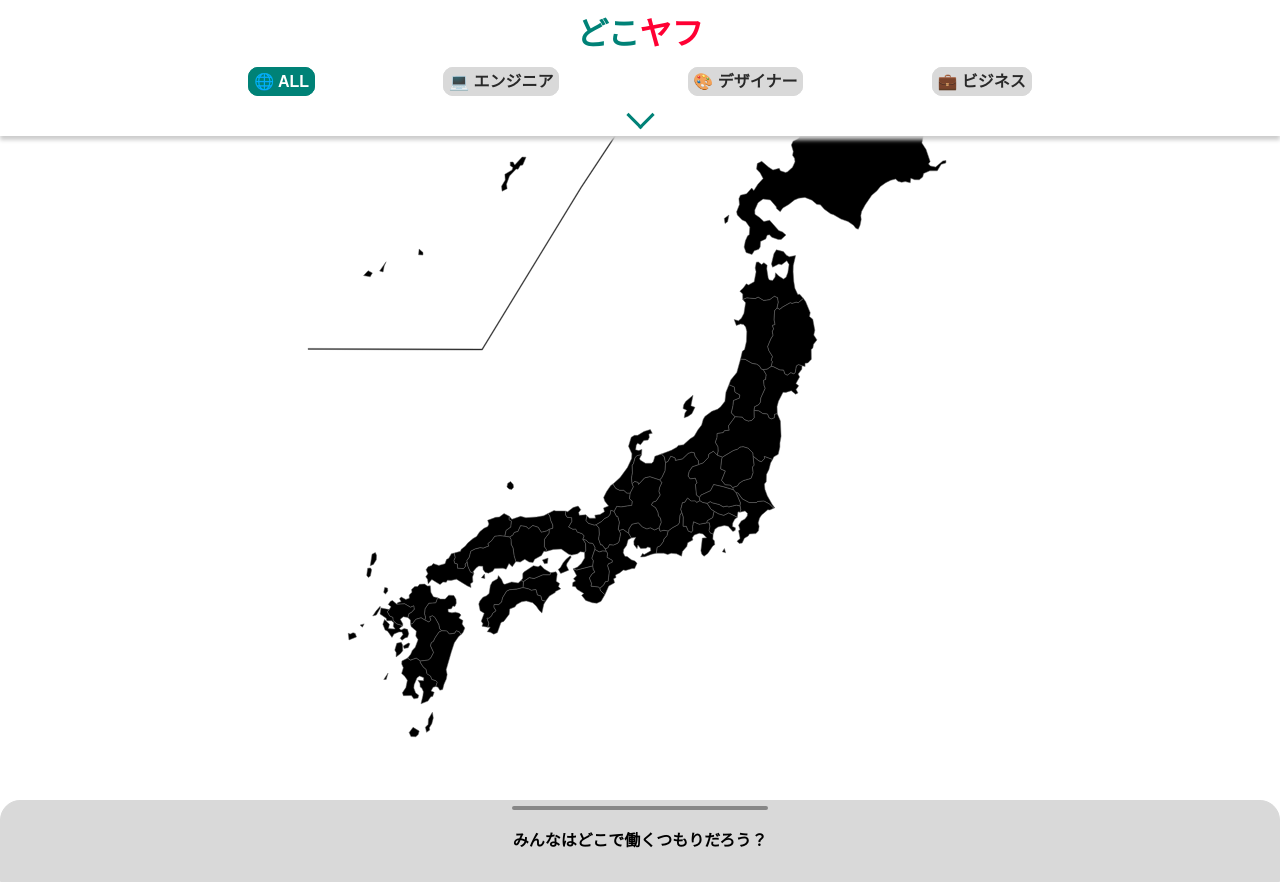
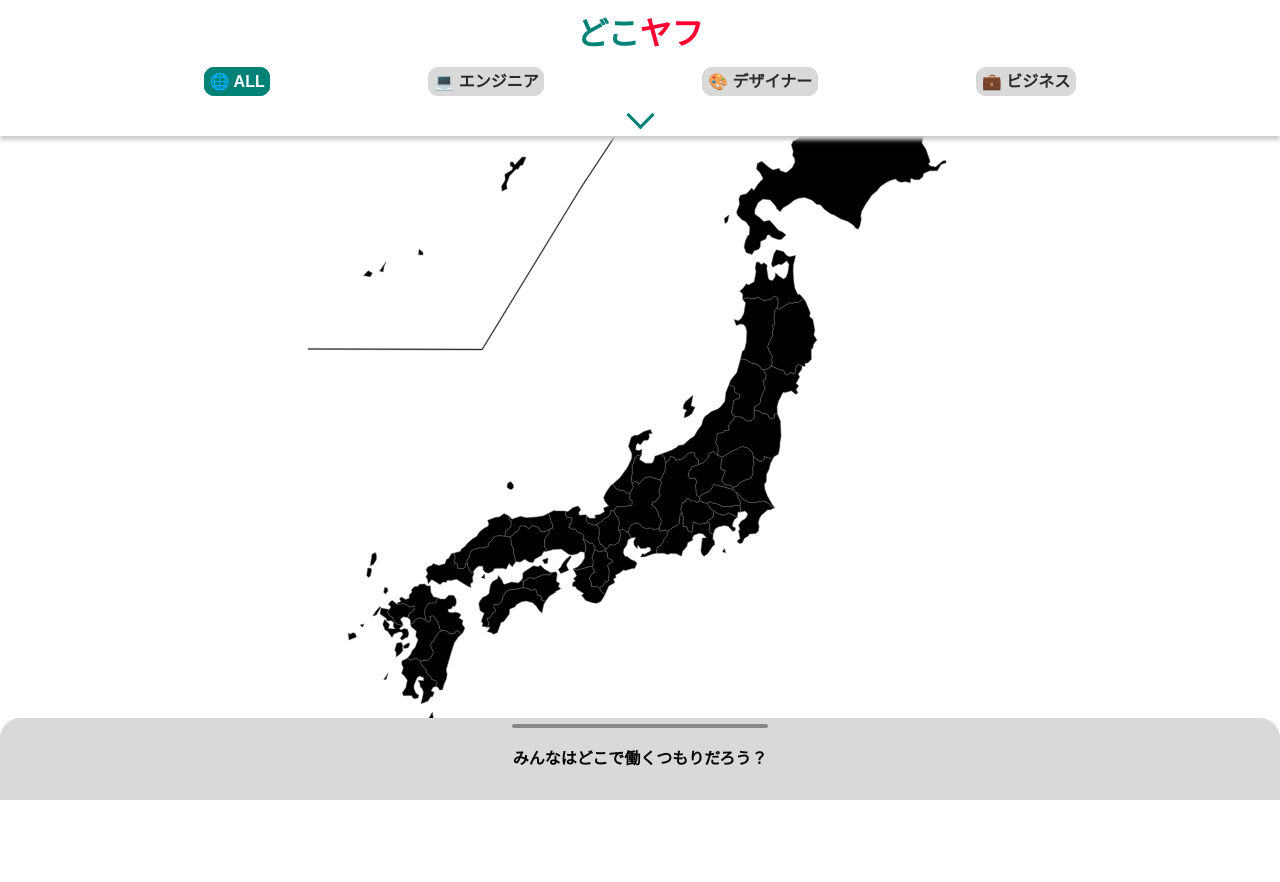
Before and after one commit to ExpectBonus/doko-yahoo, a Vue app in the folder front/: page /map in a window 1280 px wide. After the commit the page ends 800 px from the top, so only its background shows below. Built offline with nearby package versions, Linux system fonts and the light colour scheme.

Commit message:
fix: レイアウト修正(スマホ閲覧時業種選択が切れる問題を修正)

```diff
--- a/front/src/components/JobSelector.vue
+++ b/front/src/components/JobSelector.vue
@@ -62,10 +62,15 @@
 		display: flex;
 		flex-direction: row;
 		align-items: center;
-		justify-content: space-evenly;
+		justify-content: space-around;
 		gap: 10px;
 		overflow: auto;
 		padding: 2px;
+	}
+	@media screen and (max-width: 450px) {
+		#jobs-selector {
+			justify-content: flex-start;
+		}
 	}
 
 	.job {
--- a/front/src/views/MapView.vue
+++ b/front/src/views/MapView.vue
@@ -179,6 +179,8 @@
 		height: 100%;
 	}
 	.board-drawer {
+		position: fixed;
+		bottom: 0;
 		width: 100%;
 	}
 </style>
```
